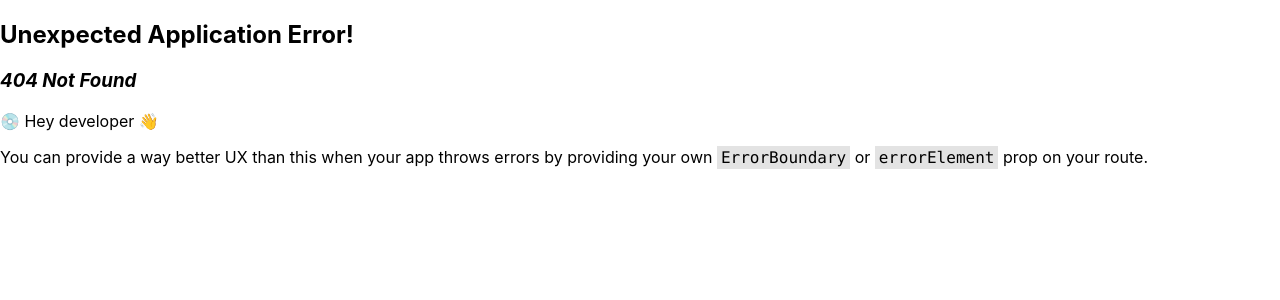
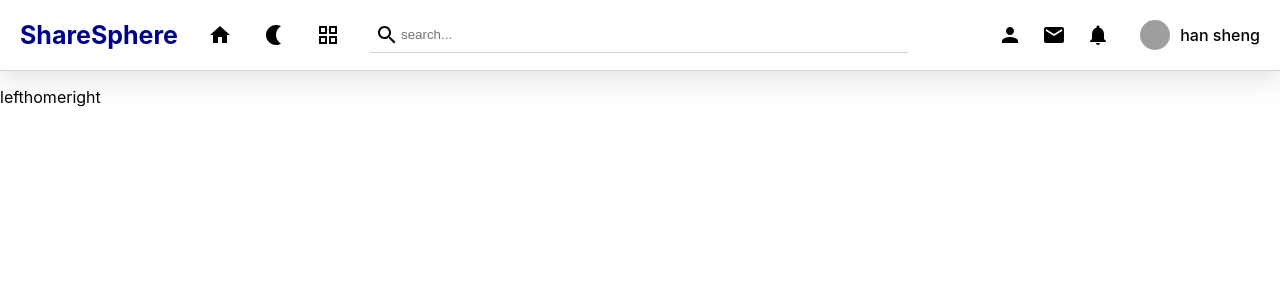
Before and after one commit to gh20000528/ShareSphere-frontend, a React (Create React App) app: page / in a window 1280 px wide. Before the commit this address had no page. Shown: the top 300 px of the page. Built offline with nearby package versions, Linux system fonts and the light colour scheme; grey boxes are pictures that could not be loaded.

Commit message:
fnish navbar

```diff
--- a/package.json
+++ b/package.json
@@ -3,6 +3,10 @@
   "version": "0.1.0",
   "private": true,
   "dependencies": {
+    "@emotion/react": "^11.11.1",
+    "@emotion/styled": "^11.11.0",
+    "@mui/icons-material": "^5.14.7",
+    "@mui/material": "^5.14.7",
     "@testing-library/jest-dom": "^5.17.0",
     "@testing-library/react": "^13.4.0",
     "@testing-library/user-event": "^13.5.0",
--- a/src/App.js
+++ b/src/App.js
@@ -1,13 +1,58 @@
+import Home from './page/home/Home'
 import Login from './page/login/Login'
 import Register from './page/register/Register'
+import LeftBar from './component/leftBar/LeftBar'
+import Navbar from './component/navbar/Navbar'
+import RightBar from './component/rightbar/RightBar'
+import Profile from './page/profile/Profile'
 import './App.css';
 import {
   createBrowserRouter,
+  Navigate,
+  Outlet,
   RouterProvider,
 } from "react-router-dom";
 
 function App() {
+
+  const currentUse = true
+  const Layout = () => {
+    return(
+      <div>
+        <Navbar/>
+        <div style={{display:"flex"}}>
+          <LeftBar/>
+          <Outlet/>
+          <RightBar/>
+        </div>
+      </div>
+    )
+  }
+
+    const ProtectedRoute = ({children}) => {
+      if(!currentUse) return <Navigate to={'/login'} />
+
+      return children
+    }
+
   const router = createBrowserRouter([
+    {
+      path: "/",
+      element:
+        <ProtectedRoute>
+          <Layout/>
+        </ProtectedRoute>,
+      children:[
+        {
+          path:"/",
+          element: <Home/>,
+        },
+        {
+          path:"/profile/:id",
+          element: <Profile/>,
+        }
+      ]
+    },
     {
       path: "/login",
       element: <Login/>,
--- /dev/null
+++ b/src/component/leftBar/LeftBar.jsx
@@ -0,0 +1,11 @@
+import React from 'react'
+import './leftBar.scss'
+const LeftBar = () => {
+  return (
+    <div>
+      <p>left</p>
+    </div>
+  )
+}
+
+export default LeftBar
--- /dev/null
+++ b/src/component/navbar/Navbar.jsx
@@ -0,0 +1,41 @@
+import React from 'react'
+import HomeIcon from '@mui/icons-material/Home';
+import NightlightIcon from '@mui/icons-material/Nightlight';
+import WbSunnyIcon from '@mui/icons-material/WbSunny';
+import GridViewIcon from '@mui/icons-material/GridView';
+import NotificationsIcon from '@mui/icons-material/Notifications';
+import EmailIcon from '@mui/icons-material/Email';
+import PersonIcon from '@mui/icons-material/Person';
+import SearchIcon from '@mui/icons-material/Search';
+import './navbar.scss'
+import { Link } from '@mui/material';
+
+const NavBar = () => {
+  return (
+    <div className='navbar'>
+      <div className='left'>
+				<Link to={'/'} style={{textDecoration:'none'}}>
+					<span>ShareSphere</span>
+				</Link>
+				<HomeIcon/>
+				<NightlightIcon/>
+				<GridViewIcon/>
+				<div className='search'>
+					<SearchIcon/>
+					<input type="text" placeholder='search...' />
+				</div>
+			</div>
+			<div className='right'>
+				<PersonIcon/>
+				<EmailIcon/>
+				<NotificationsIcon/>
+				<div className='user'>
+					<img src="https://images.pexels.com/photos/3228727/pexels-photo-3228727.jpeg?auto=compress&cs=tinysrgb&w=1600" alt="" />
+					<span>han sheng</span>
+				</div>
+			</div>
+    </div>
+  )
+}
+
+export default NavBar
--- /dev/null
+++ b/src/component/navbar/navbar.scss
@@ -0,0 +1,53 @@
+.navbar{
+  display: flex;
+  align-items: center;
+  justify-content: space-between;
+  padding: 10px 20px;
+  height: 50px;
+  border-bottom: 1px solid lightgray;
+  box-shadow: rgba(100, 100, 111, 0.2) 0px 7px 29px 0px;
+
+  .left{
+    display: flex;
+    align-items: center;
+    gap: 30px;
+
+    span{
+      font-weight: bold;
+      font-size: 25px;
+      color: darkblue;
+    }
+
+    .search{
+      display: flex;
+      align-items: center;
+      border-bottom: 1px solid lightgray;
+      padding: 5px;
+      input{
+        border: none;
+        width: 500px;
+      }
+    }
+  }
+
+  .right{
+    display: flex;
+    align-items: center;
+    gap: 20px;
+    font-weight: 500;
+    .user{
+      display: flex;
+      align-items: center;
+      img{
+        padding: 0 10px;
+        width: 30px;
+        height: 30px;
+        border-radius: 50%;
+        object-fit: cover;
+      }
+      span{
+
+      }
+    }
+  }
+}
--- /dev/null
+++ b/src/component/rightbar/RightBar.jsx
@@ -0,0 +1,12 @@
+import React from 'react'
+import './rightBar.scss'
+
+const RightBar = () => {
+  return (
+    <div>
+      <p>right</p>
+    </div>
+  )
+}
+
+export default RightBar
--- a/src/page/home/Home.jsx
+++ b/src/page/home/Home.jsx
@@ -4,7 +4,7 @@ import './home.scss'
 const Home = () => {
   return (
     <div>
-
+      <p>home</p>
     </div>
   )
 }
--- a/src/page/profile/Profile.jsx
+++ b/src/page/profile/Profile.jsx
@@ -4,7 +4,7 @@ import './profile.scss'
 const Profile = () => {
   return (
     <div>
-
+      <p>profile</p>
     </div>
   )
 }
```
Also changed, not shown: src/component/leftBar/leftBar.scss (added), src/component/rightbar/rightBar.scss (added), 1 other file (tests, documents, lock files or other folders).
